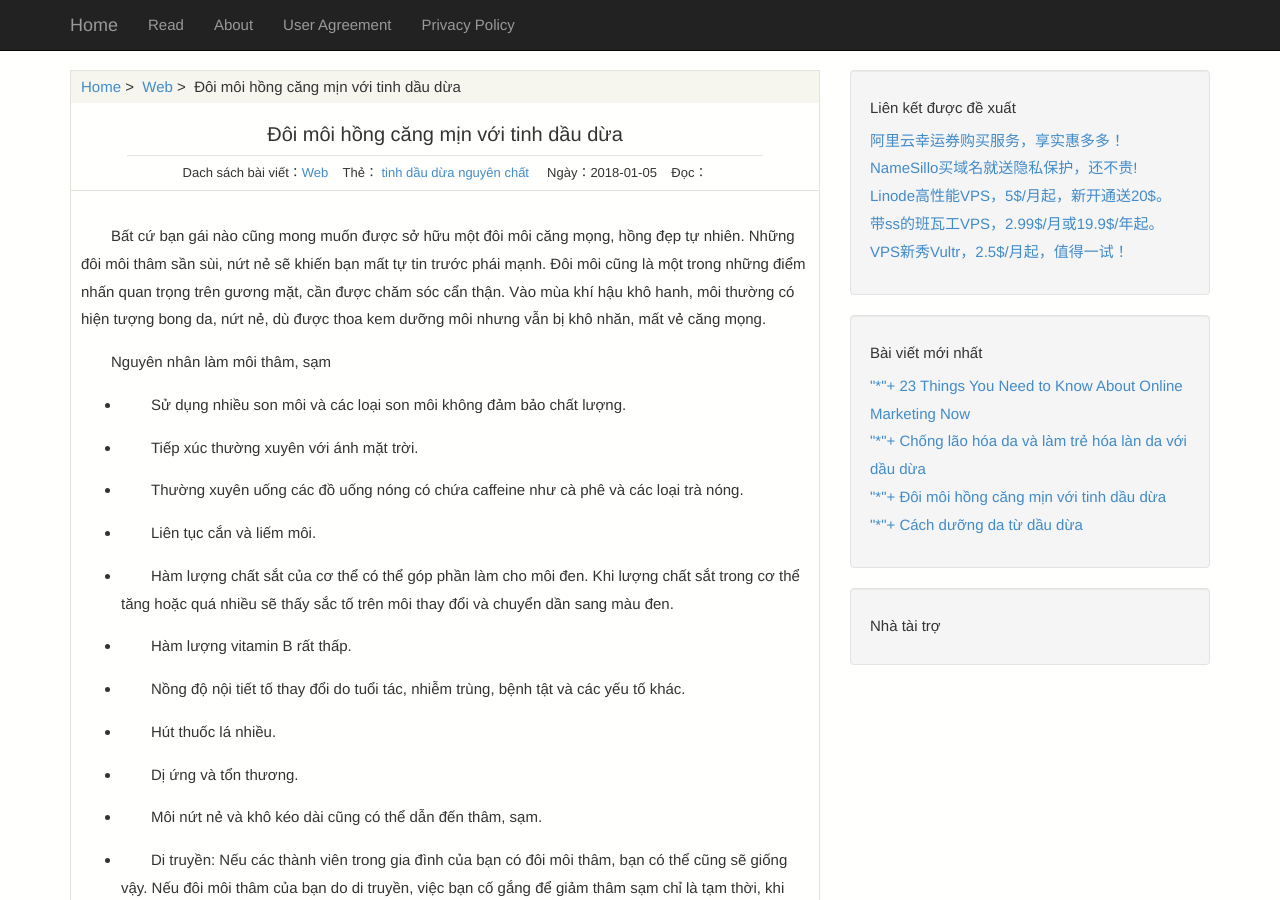
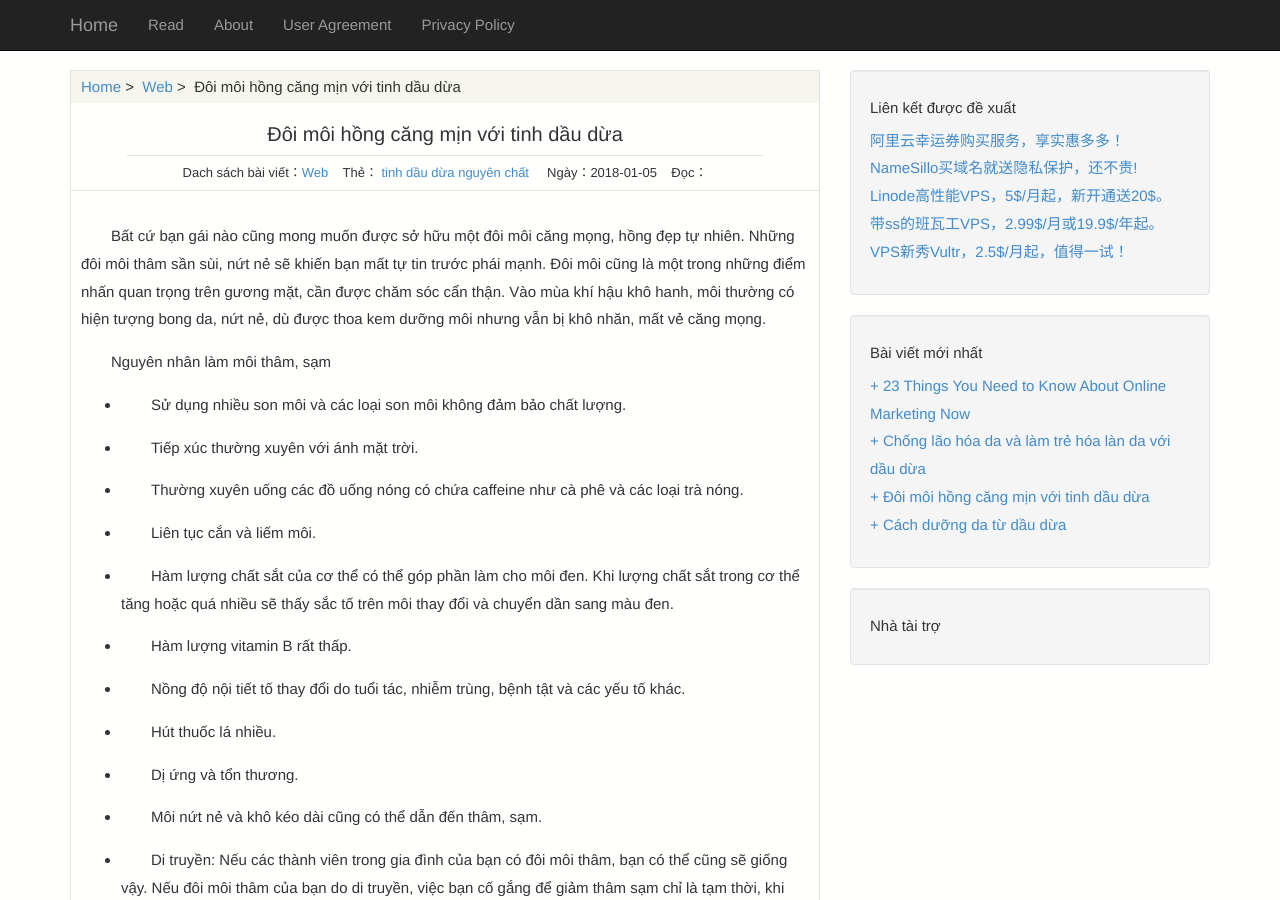
Before and after one commit to oktot/thegioidauduavn, a Jekyll site: the page built from _posts/2018-1-05-moi-hong-voi-dau-dua.md, in a window 1280 px wide and 900 px high. Built offline with Jekyll 4.4.1, drawn with Linux system fonts in a browser that asks for light colours; comment, search, counter and statistics services are not loaded.

Commit message:
Update recent_posts.html

```diff
--- a/_includes/recent_posts.html
+++ b/_includes/recent_posts.html
@@ -8,7 +8,7 @@
                     {% for post in latestposts limit:12 %}
                               <li>
                                 <a href="{{ post.url }}">
-                                "*"+  {{ post.title }}
+                                +  {{ post.title }}
                                 </a>
                               </li>
                     {% endfor %}
```
